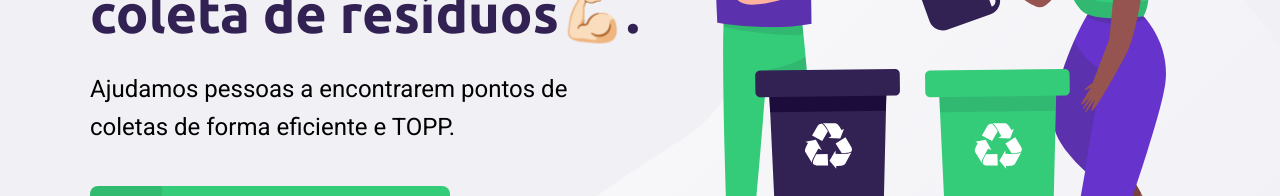
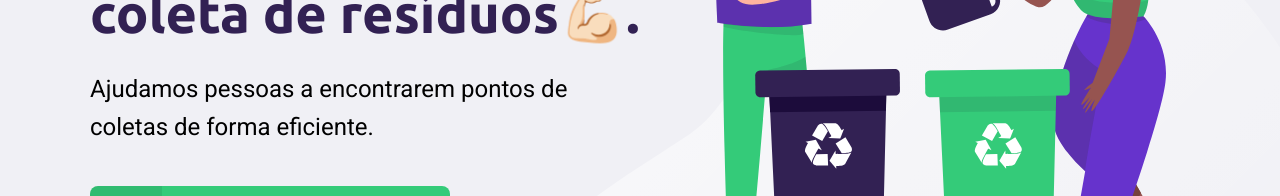
Before and after one commit to luancarlos021/Ecoleta_NLW, a website: page src/views/index.html in a window 1280 px wide. Shown: the part 357-553 px from the top of the page. Drawn offline with nearby package versions, Linux system fonts and the light colour scheme; files that its build step writes are made by us from their sources.

Commit message:
Ajuste index

```diff
--- a/src/views/index.html
+++ b/src/views/index.html
@@ -18,7 +18,7 @@
 
         <main>
             <h1>Seu marketplace de coleta de resíduos💪🏻.</h1>
-            <p>Ajudamos pessoas a encontrarem pontos de coletas de forma eficiente e TOPP.</p>
+            <p>Ajudamos pessoas a encontrarem pontos de coletas de forma eficiente.</p>
             <a href="#">
                 <span></span>
                 <strong>Pesquisar pontos de coleta</strong>
```
